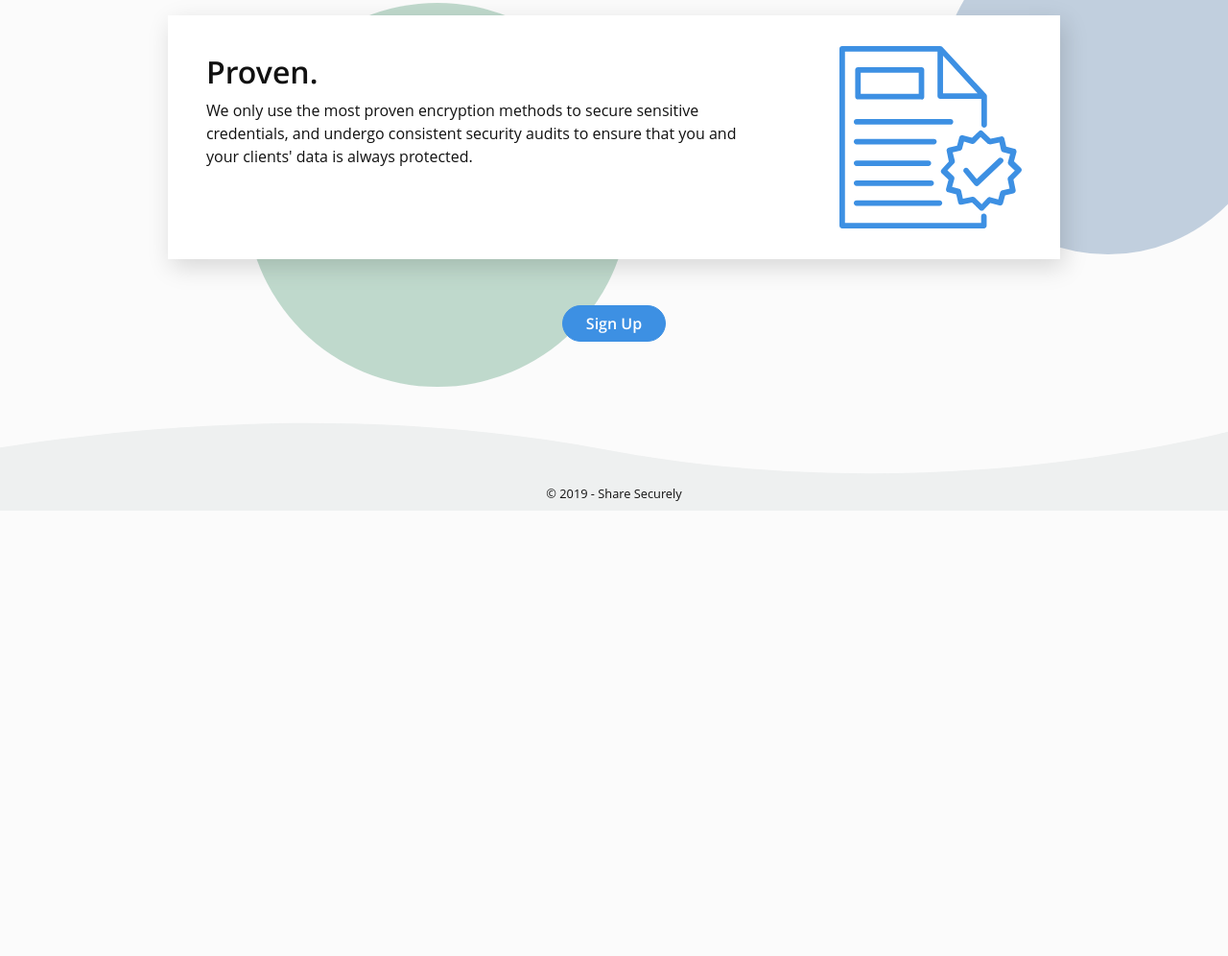
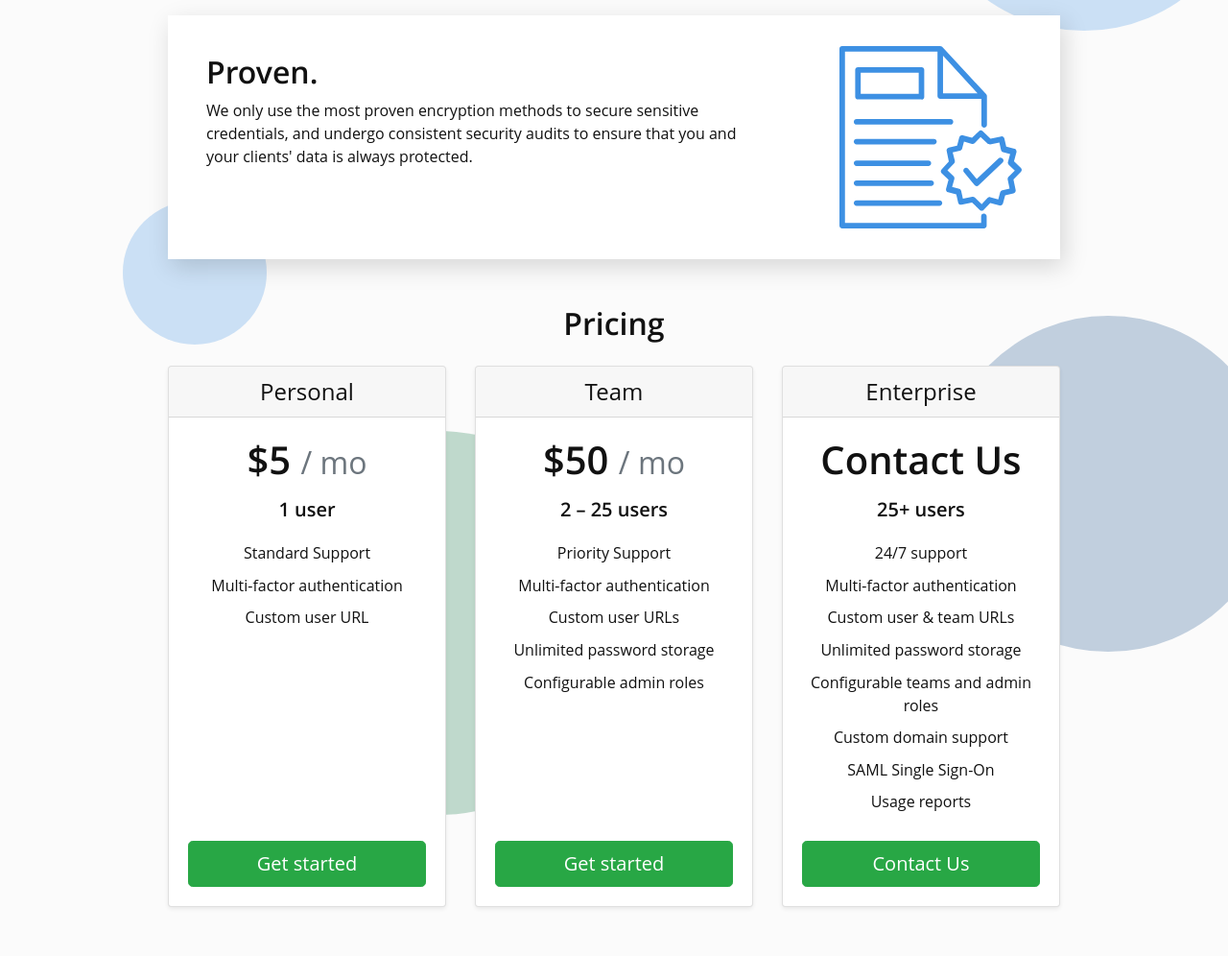
Before and after one commit to isabella232/share-securely-website, a website: page public/index.html in a window 1280 px wide. Shown: the part 1230-2226 px from the top of the page at 96% size. Before the commit the page ends 1762 px from the top, so only its background shows below. Drawn offline with Linux system fonts and the light colour scheme; a web font is replaced by a local one.

Commit message:
Added pricing

```diff
--- a/public/index.html
+++ b/public/index.html
@@ -150,9 +150,77 @@
                     </div>
                 </div>
                 <div class="w-100"></div>
-                <div class="row mb-5 mb-md-6 text-center">
+                <div class="row mb-3">
                     <div class="col">
-                        <a class="signup-btn" role="button" target="_blank" href="https://api.mixpanel.com/track/?data=eyJldmVudCI6IkNsaWNrZWQgU2lnbiBVcCBCdXR0b24iLCJwcm9wZXJ0aWVzIjp7InRva2VuIjoiYWY0NmMxNDAxNGEzMmRhZjAzZjVlZGQyYzU2Yjg2OWIifX0=&redirect=http%3A%2F%2Feepurl.com/gg4xRL">Sign Up</a>
+                        <h2 class="text-center">Pricing</h2>
+                    </div>
+                </div>
+                <div class="mb-5 mb-md-6">
+                    <div class="row flex-row mb-3 text-center">
+                        <div class="col-md-4 pb-5 flex-column">
+                            <div class="card h-100 shadow-sm">
+                                <div class="card-header">
+                                    <h4 class="my-0 font-weight-normal">Personal</h4>
+                                </div>
+                                <div class="card-body d-flex flex-column justify-content-between">
+                                    <div>
+                                        <h3 class="card-title pricing-card-title pricing-title">$5 <small class="text-muted">/ mo</small></h3>
+                                        <h5 class="mt-3">1 user</h5>
+                                        <ul class="list-unstyled mt-3 mb-4 pricing-list">
+                                            <li>Standard Support</li>
+                                            <li>Multi-factor authentication</li>
+                                            <li>Custom user URL</li>
+                                        </ul>
+                                    </div>
+                                    <a target="_blank" href="https://api.mixpanel.com/track/?data=eyJldmVudCI6IkNsaWNrZWQgUGVyc29uYWwgUGxhbiBCdXR0b24iLCJwcm9wZXJ0aWVzIjp7InRva2VuIjoiYWY0NmMxNDAxNGEzMmRhZjAzZjVlZGQyYzU2Yjg2OWIifX0=&redirect=http%3A%2F%2Feepurl.com/gg4xRL" role="button" class="btn btn-lg btn-block btn-success justify-content-end">Get started</a>
+                                </div>
+                            </div>
+                        </div>
+                        <div class="col-md-4 pb-5 flex-column">
+                            <div class="card h-100 shadow-sm">
+                                <div class="card-header">
+                                    <h4 class="my-0 font-weight-normal">Team</h4>
+                                </div>
+                                <div class="card-body d-flex flex-column justify-content-between">
+                                    <div>
+                                        <h3 class="card-title pricing-card-title pricing-title">$50 <small class="text-muted">/ mo</small></h3>
+                                        <h5 class="mt-3">2 &ndash; 25 users</h5>
+                                        <ul class="list-unstyled mt-3 mb-4 pricing-list">
+                                            <li>Priority Support</li>
+                                            <li>Multi-factor authentication</li>
+                                            <li>Custom user URLs</li>
+                                            <li>Unlimited password storage</li>
+                                            <li>Configurable admin roles</li>
+                                        </ul>
+                                    </div>
+                                    <a target="_blank" href="https://api.mixpanel.com/track/?data=eyJldmVudCI6IkNsaWNrZWQgVGVhbSBQbGFuIEJ1dHRvbiIsInByb3BlcnRpZXMiOnsidG9rZW4iOiJhZjQ2YzE0MDE0YTMyZGFmMDNmNWVkZDJjNTZiODY5YiJ9fQ==&redirect=http%3A%2F%2Feepurl.com/gg4xRL" role="button" class="btn btn-lg btn-block btn-success justify-content-end">Get started</a>
+                                </div>
+                            </div>
+                        </div>
+                        <div class="col-md-4 pb-5 flex-column">
+                            <div class="card h-100 shadow-sm">
+                                <div class="card-header">
+                                    <h4 class="my-0 font-weight-normal">Enterprise</h4>
+                                </div>
+                                <div class="card-body d-flex flex-column justify-content-between">
+                                    <div>
+                                        <h3 class="card-title pricing-card-title pricing-title">Contact Us</h3>
+                                        <h5 class="mt-3">25+ users</h5>
+                                        <ul class="list-unstyled mt-3 mb-4 pricing-list">
+                                            <li>24/7 support</li>
+                                            <li>Multi-factor authentication</li>
+                                            <li>Custom user &amp; team URLs</li>
+                                            <li>Unlimited password storage</li>
+                                            <li>Configurable teams and admin roles</li>
+                                            <li>Custom domain support</li>
+                                            <li>SAML Single Sign-On</li>
+                                            <li>Usage reports</li>
+                                        </ul>
+                                    </div>
+                                    <a target="_blank" href="https://api.mixpanel.com/track/?data=eyJldmVudCI6IkNsaWNrZWQgRW50ZXJwcmlzZSBQbGFuIEJ1dHRvbiIsInByb3BlcnRpZXMiOnsidG9rZW4iOiJhZjQ2YzE0MDE0YTMyZGFmMDNmNWVkZDJjNTZiODY5YiJ9fQ==&redirect=http%3A%2F%2Feepurl.com/gg4xRL" role="button" class="btn btn-lg btn-block btn-success justify-content-end">Contact Us</a>
+                                </div>
+                            </div>
+                        </div>
                     </div>
                 </div>
             </div>
--- a/scss/main.scss
+++ b/scss/main.scss
@@ -187,6 +187,16 @@ body {
         }
     }
 
+    .pricing-title {
+        font-size: 2.5rem;
+    }
+
+    .pricing-list {
+        li {
+            padding: .3rem .1rem;
+        }
+    }
+
     .bottom-curve-container {
         @extend %curve-container;
         background-color: $body-bg;
```
Also changed, not shown: public/css/main.css, public/css/main.min.css.
